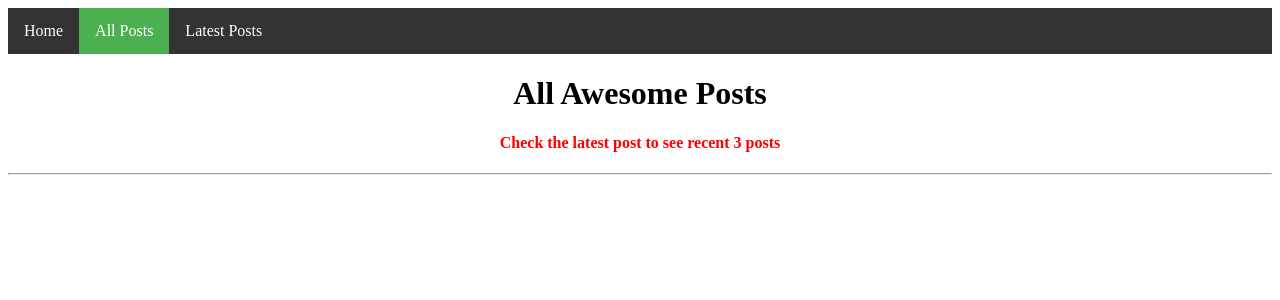
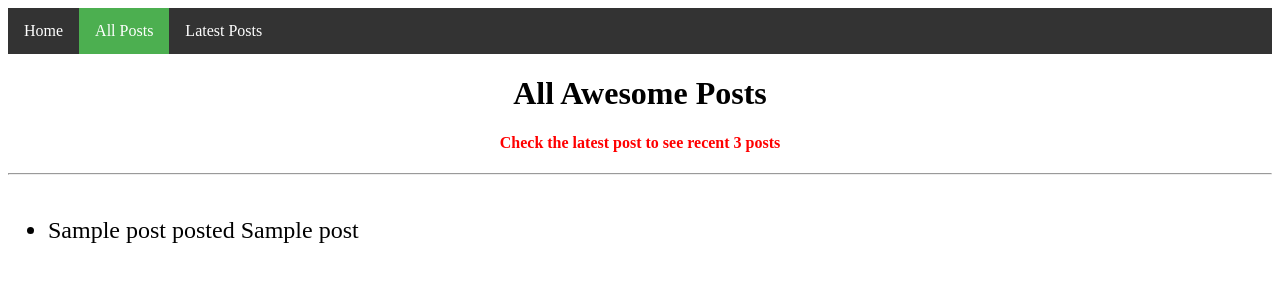
Before and after one commit to JKK86/post_redis, a Flask app: template templates/all.html in a window 1280 px wide. Shown: the top 300 px of the page. Run offline with Flask 2, Linux system fonts and the light colour scheme; the template is opened without the code that fills it: most values are stand-ins (such as "Sample title", 1, 10 or a date in 2020).

Commit message:
list all post functionality

```diff
--- a/main.py
+++ b/main.py
@@ -32,5 +32,23 @@ def home():
     return render_template("home.html")
 
 
+@app.route("/all")
+def all_posts():
+    post_ids = r.lrange("post_id", 0, -1)
+
+    posts = {}
+
+    for post_id in post_ids:
+        name_byte = r.get(f"news:name:{post_id.decode('utf-8')}")
+        name = name_byte.decode('utf-8')
+
+        post_byte = r.get(f"news:post:{post_id.decode('utf-8')}")
+        post_data = post_byte.decode('utf-8')
+
+        posts[name] = post_data
+
+    return render_template("all.html", posts=posts)
+
+
 if __name__ == '__main__':
     app.run()
--- a/templates/all.html
+++ b/templates/all.html
@@ -51,6 +51,11 @@
   <hr>
   <br>
 
+<ul>
+    {% for name, post in posts.items() %}
+    <li class="data">{{ name }} posted {{ post }}</li>
+    {% endfor %}
+</ul>
 
 </body>
 </html>
```
